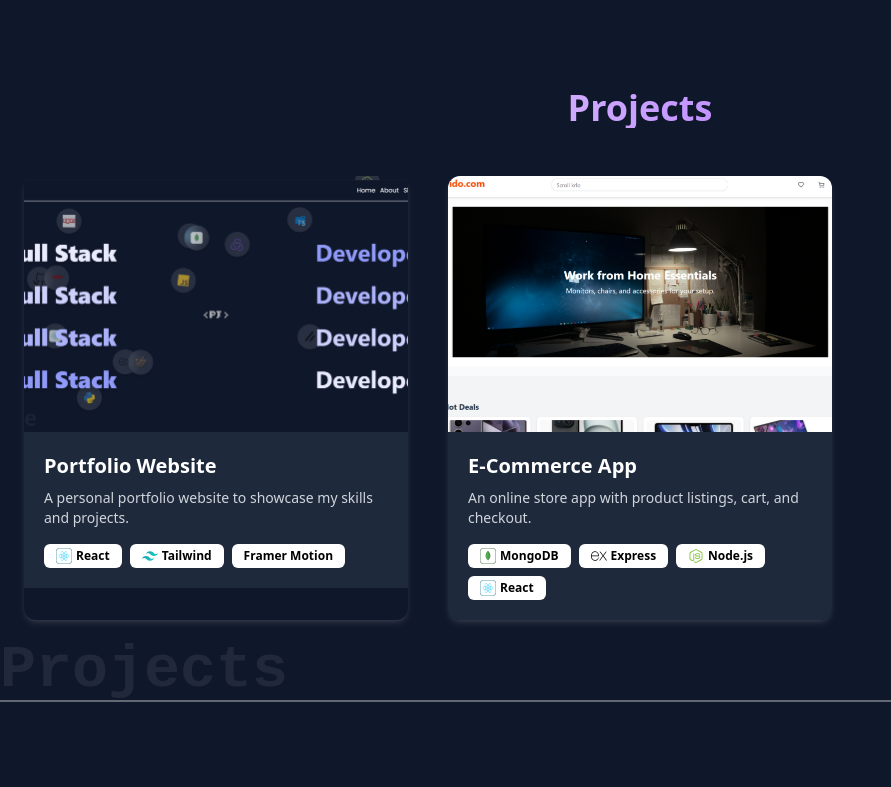
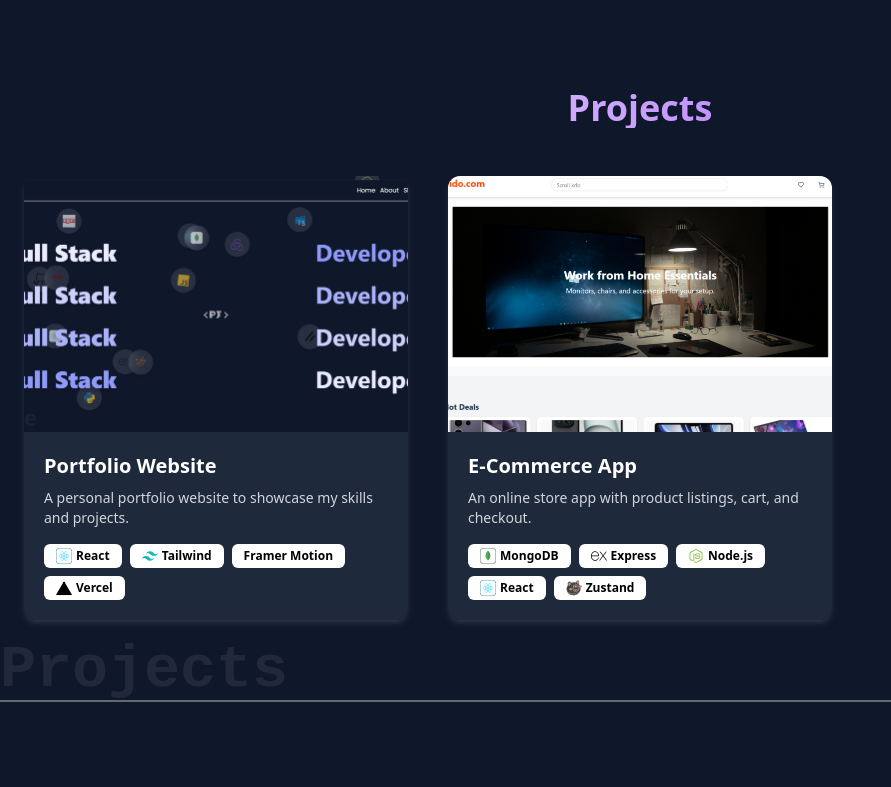
Before and after one commit to pjcodes007/Portfolio-Website, a React (Vite) app: page / in a window 1280 px wide. Shown: the part 2000-2787 px from the top of the page, without its empty margins (0-891 px from the left). Built offline with nearby package versions, Linux system fonts and the light colour scheme; a web font is replaced by a local one.

Commit message:
Last and Final

```diff
--- a/src/components/Homepage/BulBule.tsx
+++ b/src/components/Homepage/BulBule.tsx
@@ -16,6 +16,7 @@ import Reduximg from '../icons/redux-logo-svgrepo-com.svg';
 import Shadcnimg from '../icons/shadcn.svg';
 import NPMimg from '../icons/download.png';
 import Mongooseimg from '../icons/Mongoose.js.svg';
+import Vercelimng from '../icons/vercel.png'
 
 const skills = [
   { name: "HTML", icon: HTMLimg },
@@ -33,7 +34,8 @@ const skills = [
   { name: "Redux", icon: Reduximg },
   { name: "Shadcn", icon: Shadcnimg },
   { name: "NPM", icon: NPMimg },
-  { name: "Mongoose", icon: Mongooseimg }
+  { name: "Mongoose", icon: Mongooseimg },
+  { name: "Vercel", icon:Vercelimng}
 ];
 
 
--- a/src/components/Projects/Projects.tsx
+++ b/src/components/Projects/Projects.tsx
@@ -15,6 +15,7 @@ import Reduximg from '../icons/redux-logo-svgrepo-com.svg';
 import Shadcnimg from '../icons/shadcn.svg';
 import NPMimg from '../icons/download.png';
 import Mongooseimg from '../icons/Mongoose.js.svg';
+import Vercelimng from '../icons/vercel.png'
 
 import PortfolioImg from '../game_images/image copy 5.png';
 import Ecomimg from '../game_images/image copy 6.png';
@@ -25,14 +26,14 @@ const projects = [
     image: PortfolioImg,
     github: "https://github.com/pjcodes007/Portfolio-Website",
     description: "A personal portfolio website to showcase my skills and projects.",
-    tech: ["React", "Tailwind", "Framer Motion"],
+    tech: ["React", "Tailwind", "Framer Motion","Vercel"],
   },
   {
     name: "E-Commerce App",
     image: Ecomimg,
     github: "https://github.com/pjcodes007/E-commerce-website/",
     description: "An online store app with product listings, cart, and checkout.",
-    tech: ["MongoDB", "Express", "Node.js", "React"],
+    tech: ["MongoDB", "Express", "Node.js", "React","Zustand"],
   },
 ];
 
@@ -54,7 +55,8 @@ const skills = [
   { name: "Redux", icon: Reduximg },
   { name: "Shadcn", icon: Shadcnimg },
   { name: "NPM", icon: NPMimg },
-  { name: "Mongoose", icon: Mongooseimg }
+  { name: "Mongoose", icon: Mongooseimg },
+  { name: "Vercel", icon:Vercelimng}
 ];
 
 const Project = () => {
--- a/src/components/Skill/Skill.tsx
+++ b/src/components/Skill/Skill.tsx
@@ -14,6 +14,7 @@ import Reduximg from '../icons/redux-logo-svgrepo-com.svg';
 import Shadcnimg from '../icons/shadcn.svg';
 import NPMimg from '../icons/download.png';
 import Mongooseimg from '../icons/Mongoose.js.svg';
+import Vercelimng from '../icons/vercel.png'
 
 const skills = [
   { name: "HTML", icon: HTMLimg },
@@ -31,7 +32,8 @@ const skills = [
   { name: "Redux", icon: Reduximg },
   { name: "Shadcn", icon: Shadcnimg },
   { name: "NPM", icon: NPMimg },
-  { name: "Mongoose", icon: Mongooseimg }
+  { name: "Mongoose", icon: Mongooseimg },
+  { name: "Vercel", icon: Vercelimng}
 ];
 
 
```
Also changed, not shown: src/components/icons/vercel.png (added).
